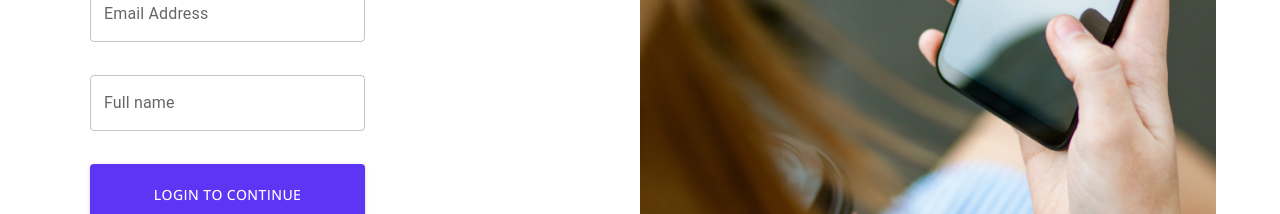
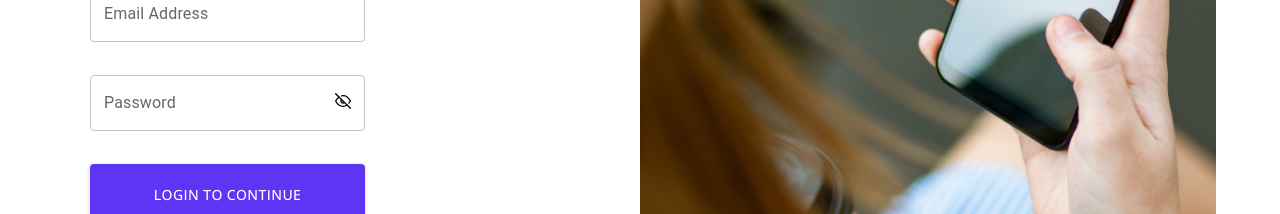
Before and after one commit to mahadihasandev/BartaBox-Chatting-App, a React (Vite) app: page /login in a window 1280 px wide. Shown: the part 346-560 px from the top of the page. Built offline with nearby package versions, Linux system fonts and the light colour scheme.

Commit message:
Password security update

```diff
--- a/package.json
+++ b/package.json
@@ -16,6 +16,7 @@
     "@mui/styled-engine-sc": "^7.1.1",
     "react": "^19.1.0",
     "react-dom": "^19.1.0",
+    "react-icons": "^5.5.0",
     "react-router-dom": "^7.6.2",
     "styled-component": "^2.8.0",
     "styled-components": "^6.1.19"
--- a/src/index.css
+++ b/src/index.css
@@ -86,3 +86,13 @@
     font-weight: 700;
     padding-bottom: 29px;
 }
+
+.passField{
+    position: relative;
+    width: 100%;
+}
+.fa-eye-on{
+    position: absolute;
+    left: 49%;
+    top: 20%;
+}
--- a/src/pages/Login.jsx
+++ b/src/pages/Login.jsx
@@ -1,4 +1,4 @@
-import React from 'react'
+import React, { useState } from 'react'
 import Grid from '@mui/material/Grid';
 import Container from '@mui/material/Container';
 import TextField from '@mui/material/TextField';
@@ -7,6 +7,8 @@ import Button from '@mui/material/Button';
 import LoginImg from '../assets/loginImg.png'
 import { Link } from 'react-router-dom';
 import GoogleIcon from '../assets/googleIcon.png'
+import { FiEye,FiEyeOff } from "react-icons/fi";
+
 
 const BootstrapButton = styled(Button)({
   width:'55%',
@@ -15,6 +17,7 @@ const BootstrapButton = styled(Button)({
   fontFamily:"Open Sans",
 
 });
+
 
 
 const CssTextField = styled(TextField)({
@@ -36,6 +39,14 @@ const CssTextField = styled(TextField)({
 
 
 function Login() {
+  const [showPass,setShowPass]=useState(false);
+  const [eye,setEye]=useState(false)
+
+  let handleEyeClick=()=>{
+    setShowPass(!showPass)
+    setEye(!eye)
+  }
+
   return (
     <>
        <Container>
@@ -49,8 +60,14 @@ function Login() {
               <h4>Login with Google</h4>
             </div>
             <CssTextField id="outlined-basic" label="Email Address" variant="outlined" />
-            <CssTextField id="outlined-basic" label="Full name" variant="outlined" />
+            <div className='passField'>
+              <CssTextField type={showPass?"text":"password"} id="outlined-basic" label="Password" variant="outlined" />
+              <div onClick={handleEyeClick} className='fa-eye-on'>
 
+              {eye?<FiEye />:<FiEyeOff />}
+              </div>
+
+            </div>
             <BootstrapButton variant="contained">Login to Continue</BootstrapButton>
             <p>Don’t have an account ? <Link to='/'><span>Sign up</span></Link></p>
           </div>
--- a/src/pages/Registration.jsx
+++ b/src/pages/Registration.jsx
@@ -1,4 +1,4 @@
-import React from 'react'
+import React, { useState } from 'react'
 import Grid from '@mui/material/Grid';
 
 import Container from '@mui/material/Container';
@@ -8,6 +8,7 @@ import Button from '@mui/material/Button';
 
 import RegistrationImg from '../assets/registration.png';
 import { Link } from 'react-router-dom';
+import { FiEye,FiEyeOff } from "react-icons/fi";
 
 const BootstrapButton = styled(Button)({
   width:'55%',
@@ -37,6 +38,15 @@ const CssTextField = styled(TextField)({
 
 
 function Registration() {
+
+  const [showPass,setShowPass]=useState(false);
+    const [eye,setEye]=useState(false)
+
+    let handleEyeClick=()=>{
+      setShowPass(!showPass)
+      setEye(!eye)
+    }
+
   return (
     <Container>
       <Grid container>
@@ -47,7 +57,14 @@ function Registration() {
             <p>Free register and you can enjoy it</p>
             <CssTextField id="outlined-basic" label="Email Address" variant="outlined" />
             <CssTextField id="outlined-basic" label="Full name" variant="outlined" />
-            <CssTextField id="outlined-basic" label="Password" variant="outlined" />
+            <div className='passField'>
+                          <CssTextField type={showPass?"text":"password"} id="outlined-basic" label="Password" variant="outlined" />
+                          <div onClick={handleEyeClick} className='fa-eye-on'>
+
+                          {eye?<FiEye />:<FiEyeOff />}
+                          </div>
+                          </div>
+
             <BootstrapButton variant="contained">Sign up</BootstrapButton>
             <p>Already  have an account ? <Link to='/login'><span>Sign In</span></Link> </p>
           </div>
```
Also changed, not shown: 1 other file (tests, documents, lock files or other folders).
